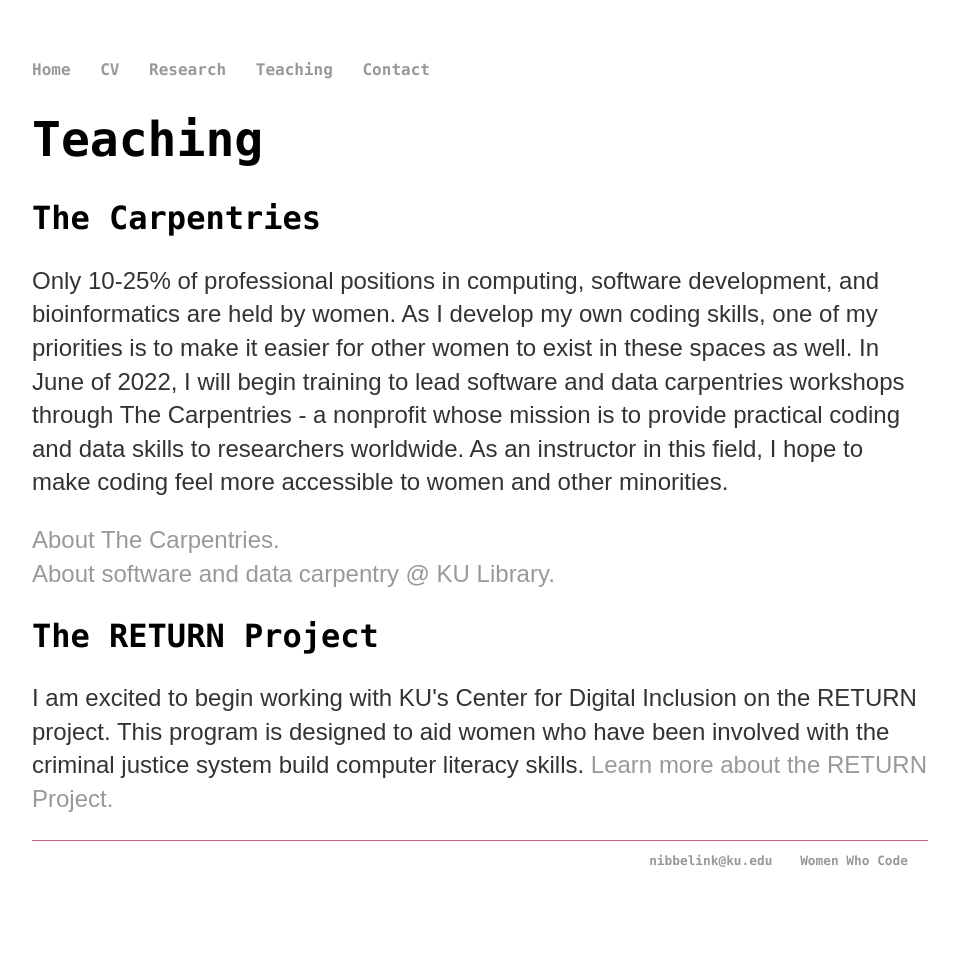
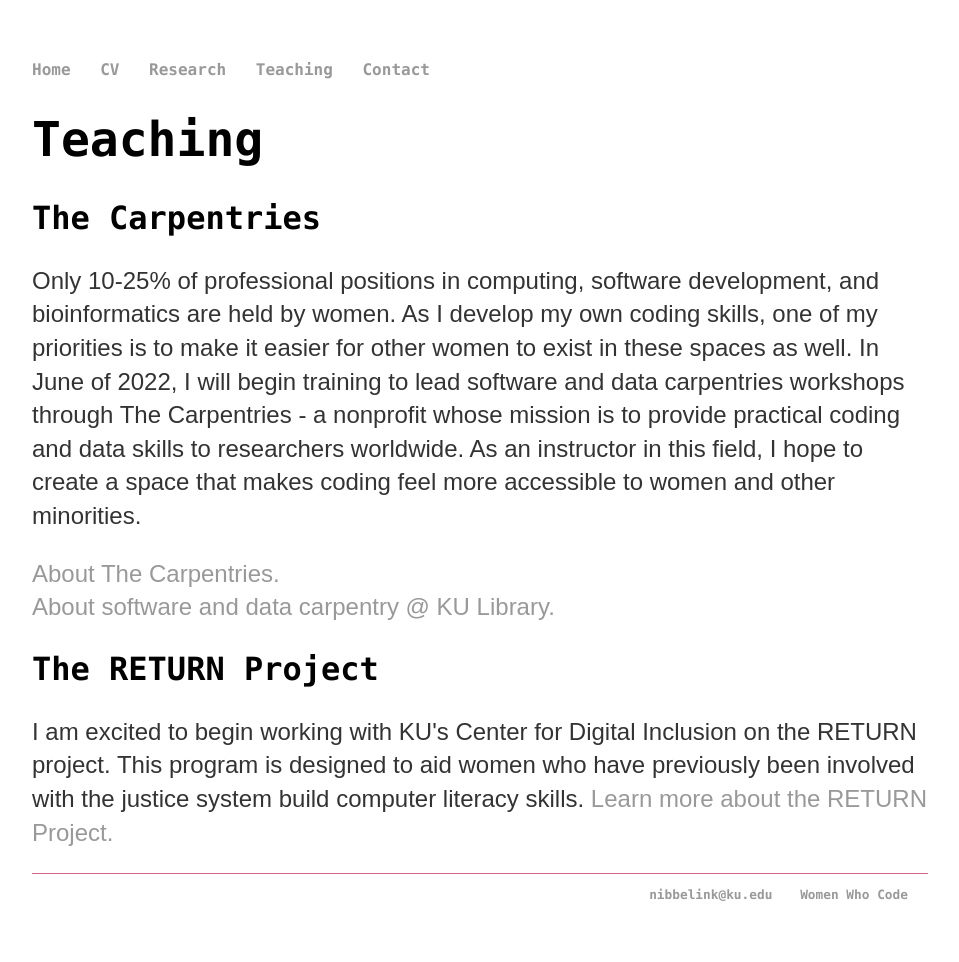
Before and after one commit to megannibbs/megannibbelink.github.io, a Jekyll site: the page built from return/index.html, in a window 1280 px wide. Shown: the whole page, without its empty margins (160-1119 px from the left). Built offline with Jekyll 4.4.1, drawn with Linux system fonts in a browser that asks for light colours; before the commit the page ends 928 px from its top, so only the background shows below that.

Commit message:
Update index.html

```diff
--- a/return/index.html
+++ b/return/index.html
@@ -9,12 +9,12 @@ title: Meg Nibbelink | Teaching
 		As I develop my own coding skills, one of my priorities is to make it easier for other women to exist in these spaces as well.
 		In June of 2022, I will begin training to lead software and data carpentries workshops through The Carpentries - a nonprofit whose mission is to provide
 		practical coding and data skills to researchers worldwide.
-		As an instructor in this field, I hope to make coding feel more accessible to women and other minorities.</br></p>
+		As an instructor in this field, I hope to create a space that makes coding feel more accessible to women and other minorities.</br></p>
 	<p><a href="https://carpentries.org/about/">About The Carpentries.</a></br>
 	<a href="https://lib.ku.edu/software-carpentry">About software and data carpentry @ KU Library.</a></br></p>
 <h2>The RETURN Project</h2>
 	<p>I am excited to begin working with KU's Center for Digital Inclusion on the RETURN project. This program is
-	designed to aid women who have been involved with the criminal justice system build computer literacy skills.
+	designed to aid women who have previously been involved with the justice system build computer literacy skills.
 	<a href="https://cdi.ku.edu/about">Learn more about the RETURN Project.</a></p>
 
 
```
